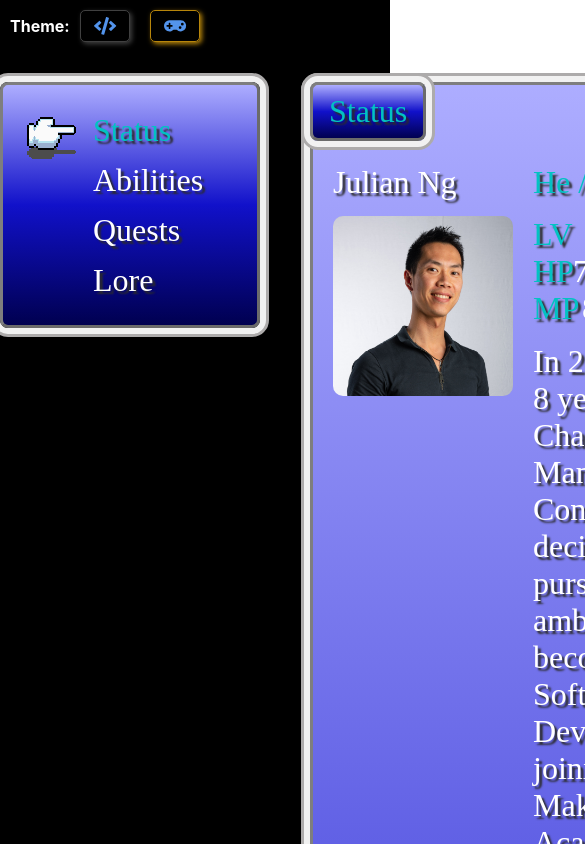
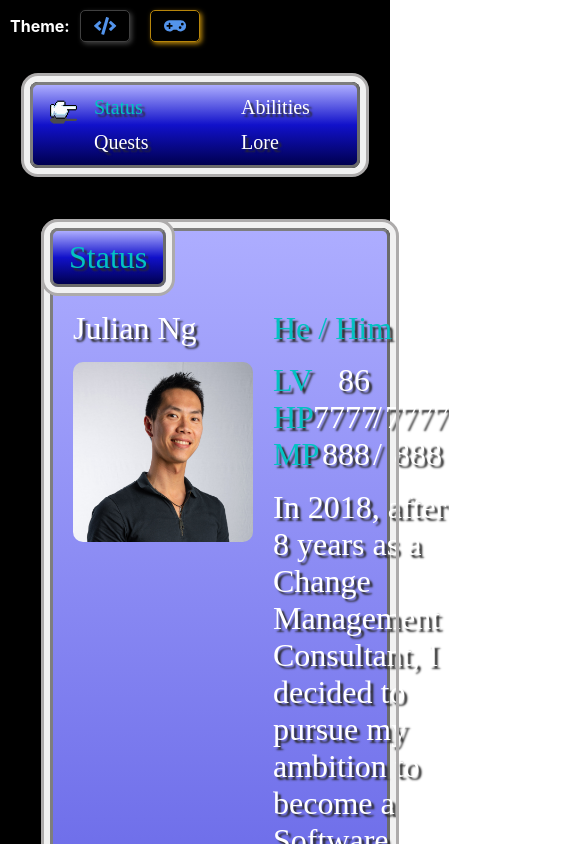
Before and after one commit to julesnuggy/cv, a React (Create React App) app: page /cv/ff-theme in a window 390 px wide. Shown: the top 844 px of the page, 585 px wide, since content can reach past the window. Built offline with nearby package versions, Linux system fonts and the light colour scheme; a web font is replaced by a local one.

Commit message:
Make menu mobile responsive

```diff
--- a/src/styles/constants.scss
+++ b/src/styles/constants.scss
@@ -12,9 +12,27 @@ $mobile-width: 480px;
   }
 }
 
+@mixin mobileOnly {
+  @media (max-width: #{$mobile-width}) {
+    @content
+  }
+}
+
 $tablet-width: 769px;
+@mixin mobileLandscape {
+  @media (min-width: #{$mobile-width}) and (max-width: #{$tablet-width}) {
+    @content
+  }
+}
+
 @mixin tabletUp {
   @media (min-width: #{$tablet-width}) {
+    @content
+  }
+}
+
+@mixin tabletDown {
+  @media (max-width: #{$tablet-width}) {
     @content
   }
 }
--- a/src/styles/ff-theme/menu.scss
+++ b/src/styles/ff-theme/menu.scss
@@ -2,18 +2,60 @@
 
 .menu-container {
   margin: 30px 0;
+
+  @include tabletDown {
+    margin: 30px;
+
+    .ff-card {
+      padding: 5px 15px;
+    }
+  }
+
+  @include mobileOnly {
+    .ff-card {
+      .ff-card-item {
+        display: grid;
+        grid-template-columns: 1fr 1fr;
+      }
+    }
+  }
+
+  @include mobileLandscape {
+    .ff-card {
+      .ff-card-item {
+        display: flex;
+        justify-content: space-evenly;
+      }
+    }
+  }
 
   .menu-item-container {
     display: grid;
     grid-template-columns: 64px auto;
     grid-template-rows: auto;
     grid-template-areas:
-      "pointer item-text";
+    "pointer item-text";
+    align-items: center;
+
+    @include tabletDown {
+      grid-template-columns: 40px auto;
+    }
   }
 
   .pointer-container {
     grid-area: pointer;
     height: 50px;
+
+    @include tabletDown {
+      height: 35px;
+      width: 40px;
+
+      img {
+        height: 35px;
+        width: 35px;
+        padding-top: 4px;
+      }
+    }
   }
 
   button {
@@ -30,6 +72,10 @@
     text-shadow: 3px 3px 2px #2b2b2b;
     color: white;
     text-align: left;
+
+    @include tabletDown {
+      font-size: 20px;
+    }
   }
 
   .active-item {
--- a/src/styles/layouts/FFLayout.scss
+++ b/src/styles/layouts/FFLayout.scss
@@ -1,3 +1,5 @@
+@import '../constants';
+
 .ff-layout {
   display: grid;
   grid-template-columns: 260px auto;
@@ -12,4 +14,9 @@
   .ff-layout-content {
     grid-area: content;
   }
+
+  @include tabletDown {
+    display: flex;
+    flex-direction: column;
+  }
 }
```
